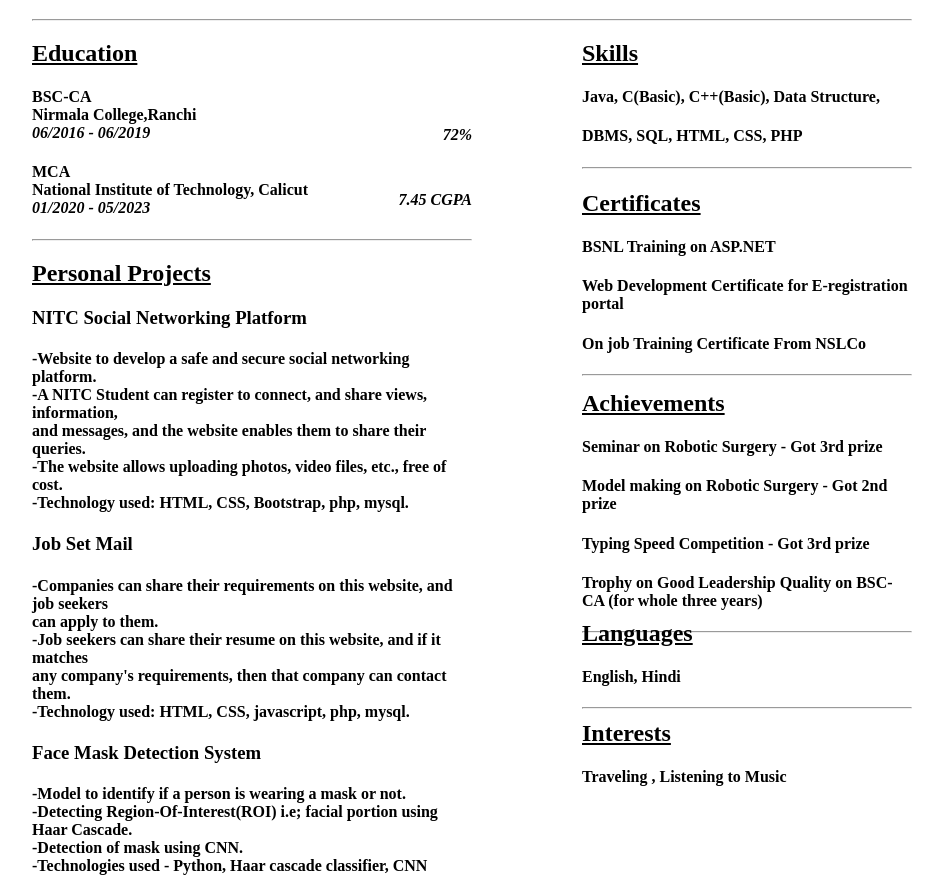
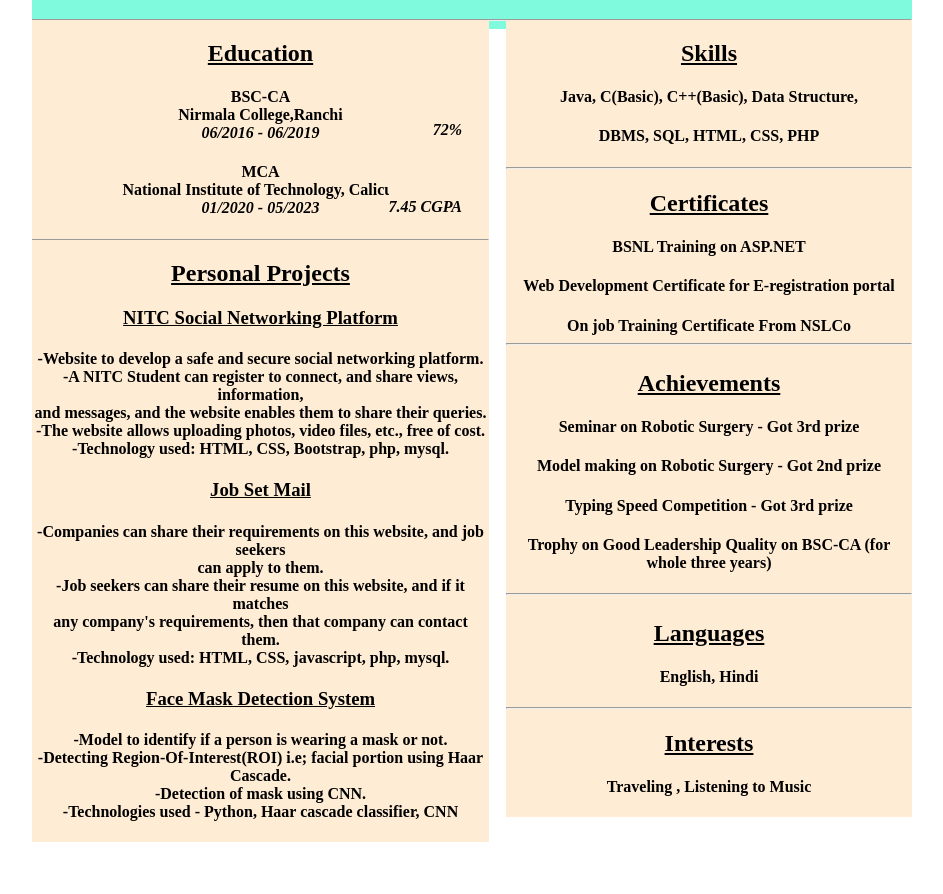
Before and after one commit to ayushi31735/Resume, a plain HTML site: page index.html in a window 1280 px wide. Shown: the part 230-1124 px from the top of the page, without its empty margins (168-1111 px from the left). After the commit the page ends 1072 px from the top, so only its background shows below. Drawn offline with Linux system fonts and the light colour scheme.

Commit message:
Resume with changed background

```diff
--- a/index.html
+++ b/index.html
@@ -45,65 +45,82 @@
                 left:200px;
                 right:200px;
                 top:170px;
+                background-color: rgb(128, 250, 220);
             }
             #education{
                 position:absolute;
                 left:200px;
-                right:640px;
+                right:623px;
                 top:250px;
+                background-color: rgb(255, 236, 213);
+                text-align: center;
             }
             #percentage{
                 position:absolute;
-                right:640px;
-                top:335px;
+                right:650px;
+                top:330px;
+                background-color: rgb(255, 236, 213);
             }
             #MCApercentage{
                 position:absolute;
-                right:640px;
-                top:400px;
+                right:650px;
+                top:407px;
+                background-color: rgb(255, 236, 213);
             }
             #skills{
                 position:absolute;
-                left:750px;
+                left:674px;
                 right:200px;
                 top:250px;
+                background-color: rgb(255, 236, 213);
+                text-align: center;
             }
             #projects{
                 position:absolute;
                 left:200px;
-                right:640px;
+                right:623px;
                 top:470px;
+                background-color: rgb(255, 236, 213);
+                text-align: center;
             }
             #certificates{
                 position:absolute;
-                left:750px;
+                left:674px;
                 right:200px;
                 top:400px;
+                background-color: rgb(255, 236, 213);
+                text-align: center;
             }
             #achievements{
                 position:absolute;
-                left:750px;
+                left:674px;
                 right:200px;
-                top:600px;
+                top:580px;
+                background-color: rgb(255, 236, 213);
+                text-align: center;
             }
             #languages{
                 position:absolute;
-                left:750px;
+                left:674px;
                 right:200px;
                 top:830px;
+                background-color: rgb(255, 236, 213);
+                text-align: center;
             }
             #interests{
                 position:absolute;
-                left:750px;
+                left:674px;
                 right:200px;
-                top:930px;
+                top:940px;
+                background-color: rgb(255, 236, 213);
+                text-align: center;
             }
         </style>
 
     </head>
     <body>
         <div id = "photo">
-            <img src="Photo-modified.png" width="180" height="180">
+            <img src="Photo-modified.png" width="180" height="165">
         </div>
 
         <div id = "name">
@@ -142,7 +159,7 @@
         </div>
 
         <div id = "education">
-            <h2><U>Education</U></h2>
+            <h2><u>Education</u></h2>
             <h4>BSC-CA<br>Nirmala College,Ranchi<br><I>06/2016 - 06/2019</I></h4>
             <h4>MCA<br>National Institute of Technology, Calicut<br><I>01/2020 - 05/2023</I></h4><hr>
         </div>
@@ -156,7 +173,7 @@
         </div>
 
         <div id = "skills">
-            <h2><U>Skills</U></h2>
+            <h2><u>Skills</u></h2>
             <h4>Java, C(Basic), C++(Basic), Data Structure,</h4>
             <h4>DBMS, SQL, HTML, CSS, PHP</h4><hr>
         </div>
@@ -164,7 +181,7 @@
         <div id = "projects">
             <h2><u>Personal Projects</u></h2>
 
-            <h3>NITC Social Networking Platform<br></h3>
+            <h3><u>NITC Social Networking Platform</u><br></h3>
                 <h4>-Website to develop a safe and secure social networking
                     platform. <br>
                     -A NITC Student can register to connect, and share views,
@@ -174,7 +191,7 @@
                     cost. <br>
                     -Technology used: HTML, CSS, Bootstrap, php, mysql.</h4>
 
-            <h3>Job Set Mail<br></h3>
+            <h3><u>Job Set Mail</u><br></h3>
                 <h4>-Companies can share their requirements on this website, and
                     job seekers <br>can apply to them. <br>
                     -Job seekers can share their resume on this website, and if it
@@ -182,7 +199,7 @@
                     contact them. <br>
                     -Technology used: HTML, CSS, javascript, php, mysql.</h4>
 
-            <h3>Face Mask Detection System<br></h3>
+            <h3><u>Face Mask Detection System</u><br></h3>
                 <h4>-Model to identify if a person is wearing a mask or not. <br>
                     -Detecting Region-Of-Interest(ROI) i.e; facial portion using
                     Haar Cascade. <br>
@@ -197,7 +214,7 @@
             <h4>Web Development Certificate for E-registration
                 portal
             </h4>
-            <h4>On job Training Certificate From NSLCo</h4><hr>
+            <h4>On job Training Certificate From NSLCo<hr></h4>
         </div>
 
         <div id = "achievements">
```
